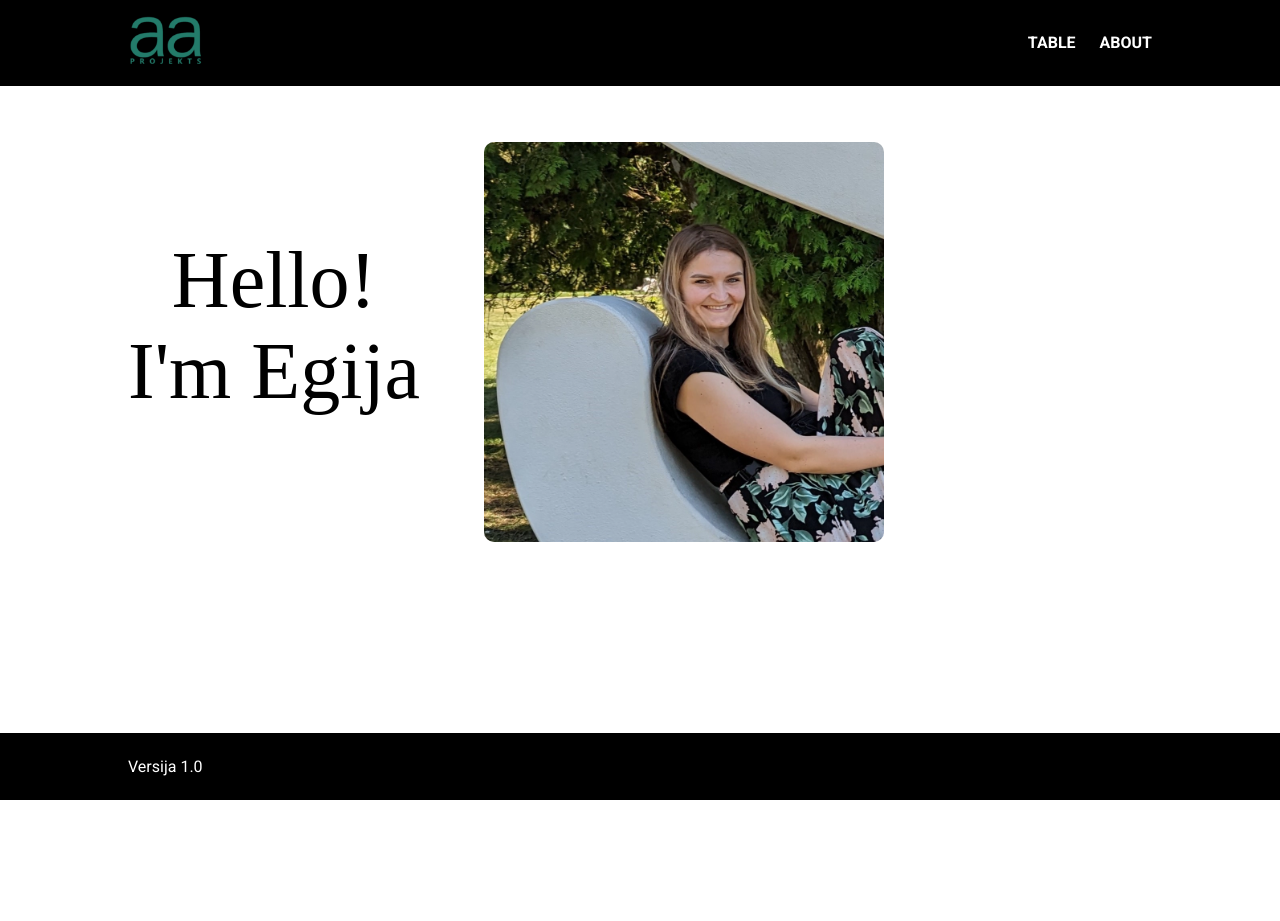
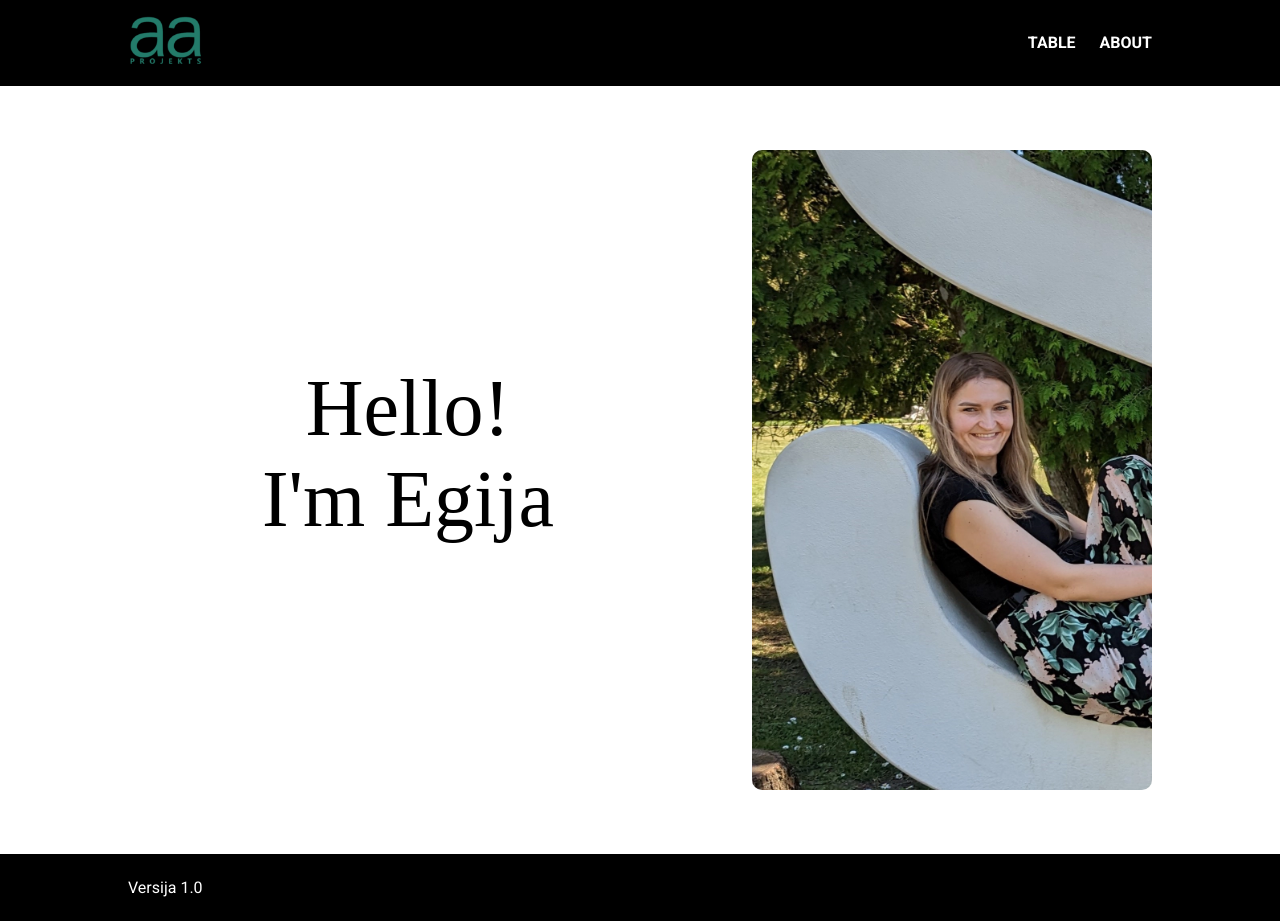
Before and after one commit to egijasp/TestTask, a React (Vite) app: page /about in a window 1280 px wide. Before the commit the page ends 800 px from the top, so only its background shows below. Built offline with nearby package versions, Linux system fonts and the light colour scheme; a web font is replaced by a local one.

Commit message:
updated aboutpage style

```diff
--- a/src/pages/AboutPage.tsx
+++ b/src/pages/AboutPage.tsx
@@ -3,6 +3,7 @@ import myphoto from "../assets/photo.webp";
 
 function AboutPage() {
   return (
+    <main className="main">
       <div id="aboutPage" className="container about">
         <div className="about_info">
           <div className="about_hello">
@@ -13,6 +14,7 @@ function AboutPage() {
           <img className="photo" src={myphoto} alt="me" />
         </div>
       </div>
+    </main>
   );
 }
 
--- a/src/styles/AboutPage.scss
+++ b/src/styles/AboutPage.scss
@@ -7,9 +7,10 @@
 }
 
 .about_info {
-  padding-top: 3rem;
+  padding-top: 2rem;
   text-align: center;
   font-size: 3rem;
+  margin-bottom: 2rem;
 }
 
 .about_hello {
@@ -29,15 +30,16 @@
     display: flex;
     gap: 4rem;
     font-size: 5rem;
-    padding-top: 3.5rem;
+    width: 100%;
   }
 
   .about_hello {
     align-self: center;
+    flex: 1;
   }
 
   .photo {
     max-width: 400px;
-    height: 400px;
+    height: 80vh;
   }
 }
```
Lines whose indentation alone changed are shown as unchanged.
